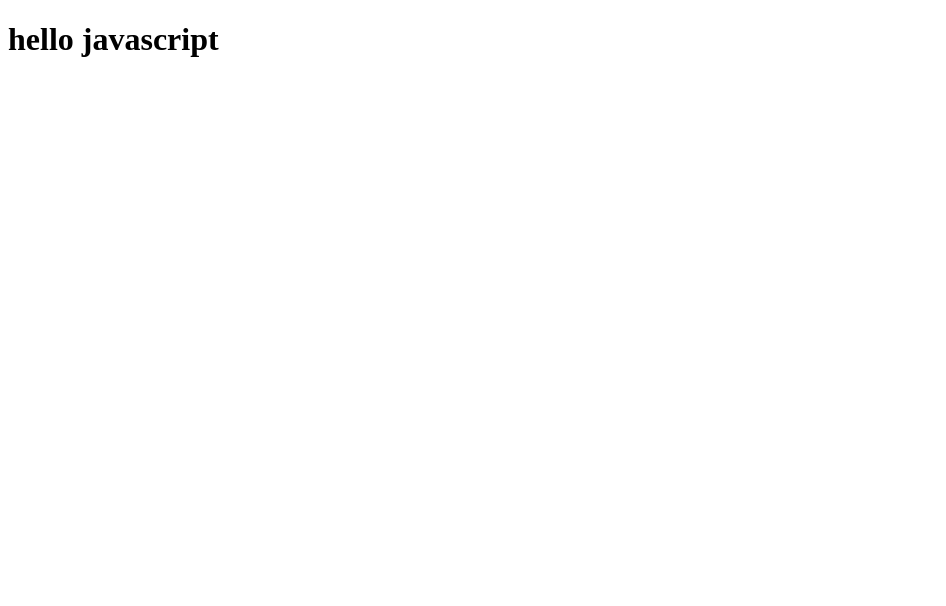
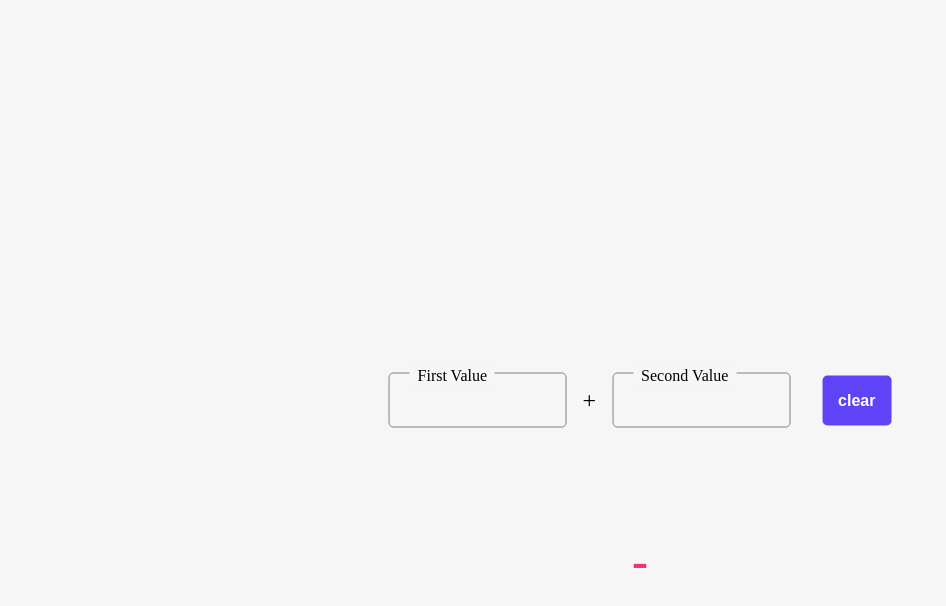
Before and after one commit to rustandbone/lion-javascript, a website: page client/index.html in a window 1280 px wide. Shown: the whole page, without its empty margins (0-946 px from the left). Drawn offline with Linux system fonts and the light colour scheme.

Commit message:
계산기 html, css

```diff
--- a/client/index.html
+++ b/client/index.html
@@ -4,13 +4,27 @@
     <meta charset="UTF-8" />
     <meta name="viewport" content="width=device-width, initial-scale=1.0" />
     <link rel="stylesheet" href="./style.css" />
-    <script src="./main.js"></script>
+    <script src="./main.js" type="module"></script>
+    <!-- type="module" 캡슐화 -->
     <title>범쌤과 함께 하는 자바스크립트</title>
   </head>
   <body>
-    <h1>
-      <span>hello</span>
-      <span>javascript</span>
-    </h1>
+    <form class="calculator">
+      <div class="first">
+        <label for="firstNumber">First Value</label>
+        <input type="number" name="first" id="firstNumber" required />
+      </div>
+
+      <div class="operator">+</div>
+
+      <div class="second">
+        <label for="secondNumber">Second Value</label>
+        <input type="number" name="second" id="secondNumber" required />
+      </div>
+
+      <input id="clear" type="submit" value="clear" />
+
+      <div class="result">-</div>
+    </form>
   </body>
 </html>
--- a/client/style.css
+++ b/client/style.css
@@ -0,0 +1,82 @@
+body {
+  background: #f6f6f6;
+}
+
+.calculator {
+  position: absolute;
+  left: 50%;
+  top: 50%;
+  transform: translate(-50%, -50%);
+  display: flex;
+  justify-content: center;
+  align-items: center;
+}
+
+.calculator > div {
+  position: relative;
+}
+
+input[type='number'] {
+  max-width: 10rem;
+  font-size: 2rem;
+  padding: 0.5rem;
+  background: transparent;
+  border-radius: 0.3rem;
+  border: 1px solid gray;
+  color: rgb(83, 83, 83);
+  text-align: center;
+}
+
+.operator {
+  font-size: 1.5rem;
+  margin: 0 1rem;
+}
+
+input[type='submit'] {
+  padding: 1rem;
+  font-size: 1rem;
+  margin-left: 2rem;
+  cursor: pointer;
+  border-radius: 0.3rem;
+  border: none;
+  color: white;
+  font-weight: bold;
+  transition: background 0.2s;
+  background: #5e44f6;
+}
+
+input[type='submit']:hover,
+input[type='submit']:focus {
+  background: #2c10c9;
+}
+
+.result {
+  font-size: 3rem;
+  font-weight: bold;
+  position: absolute !important;
+  left: 50%;
+  transform: translateX(-50%);
+  bottom: -10rem;
+  color: #f53277;
+}
+
+.calculator label {
+  position: absolute;
+  left: 21px;
+  top: -6px;
+  padding: 0 0.5rem;
+  background: #f6f6f6;
+}
+
+@media screen and (max-width: 600px) {
+  .calculator {
+    flex-direction: column;
+  }
+  input[type='submit'] {
+    width: 100%;
+    margin: 30px 0 0 0;
+  }
+  .operator {
+    margin: 1rem 0;
+  }
+}
```
